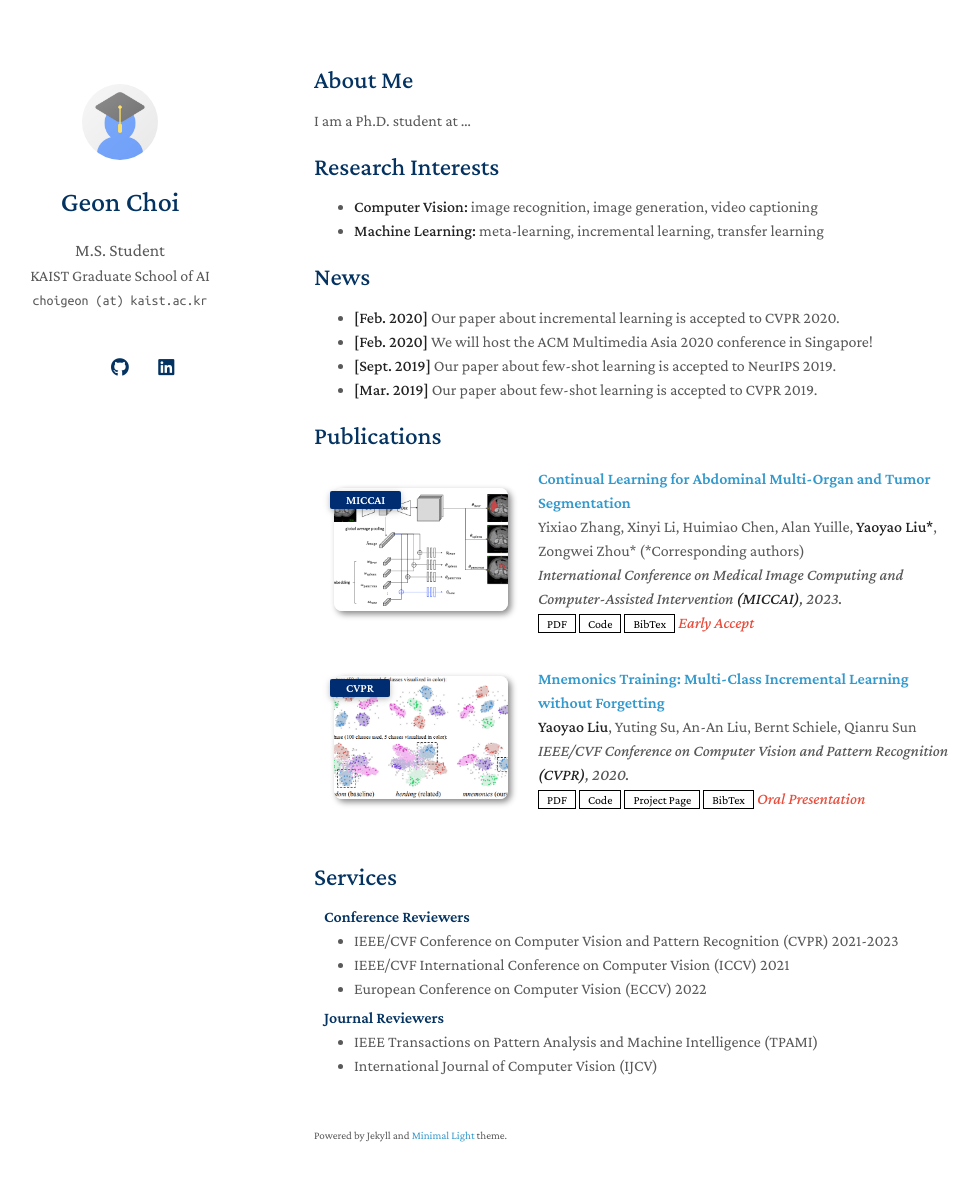
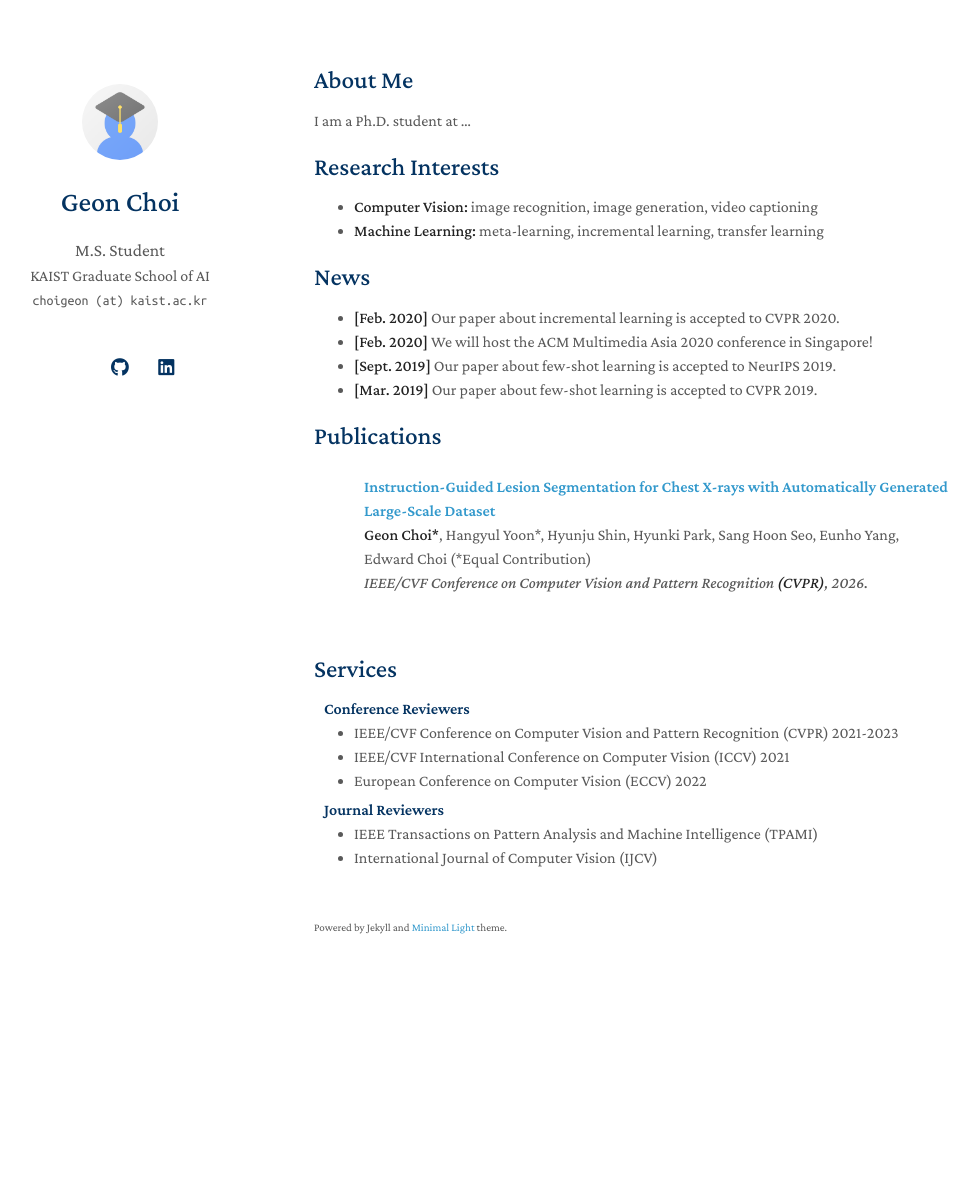
Before and after one commit to checkoneee/checkoneee.github.io, a Jekyll site: the page built from index.md, in a window 1280 px wide and 1216 px high. Shown: the top 1181 px of the window, without its empty margins (156-1135 px from the left). Built offline with Jekyll 4.4.1, drawn with Linux system fonts in a browser that asks for light colours; a style sheet for code colours, icons or effects is not loaded; our own code applies the rules of GitHub Pages for plain Markdown files.

Commit message:
Update publications with new lesion segmentation entry
Removed an old publication and added a new one related to lesion segmentation for chest X-rays, including conference details.

```diff
--- a/_data/publications.yml
+++ b/_data/publications.yml
@@ -1,22 +1,11 @@
 main:
 
-  - title: Continual Learning for Abdominal Multi-Organ and Tumor Segmentation
-    authors: Yixiao Zhang, Xinyi Li, Huimiao Chen, Alan Yuille, <strong>Yaoyao Liu*</strong>, Zongwei Zhou* (*Corresponding authors)
-    conference_short: MICCAI
-    conference: International Conference on Medical Image Computing and Computer-Assisted Intervention <strong>(MICCAI)</strong>, 2023.
-    pdf: https://arxiv.org/pdf/2306.00988.pdf
-    code: https://github.com/MrGiovanni/ContinualLearning
-    bibtex: https://bib.yliu.me/MICCAI23.txt
-    image: ./assets/img/teaser_example_2.png
-    notes: Early Accept
-
-  - title: "Mnemonics Training: Multi-Class Incremental Learning without Forgetting"
-    authors: <strong>Yaoyao Liu</strong>, Yuting Su, An-An Liu, Bernt Schiele, Qianru Sun
+  - title: Instruction-Guided Lesion Segmentation for Chest X-rays with Automatically Generated Large-Scale Dataset
+    authors: <strong>Geon Choi*</strong>, Hangyul Yoon*, Hyunju Shin, Hyunki Park, Sang Hoon Seo, Eunho Yang, Edward Choi (*Equal Contribution)
     conference_short: CVPR
-    conference: IEEE/CVF Conference on Computer Vision and Pattern Recognition <strong>(CVPR)</strong>, 2020.
-    pdf: https://arxiv.org/pdf/2002.10211.pdf
-    code: https://github.com/yaoyao-liu/class-incremental-learning/tree/main/mnemonics-training
-    page: https://class-il.mpi-inf.mpg.de/mnemonics/
-    bibtex: https://class-il.mpi-inf.mpg.de/mnemonics/
-    notes: Oral Presentation
-    image: ./assets/img/teaser_example.png
+    conference: IEEE/CVF Conference on Computer Vision and Pattern Recognition <strong>(CVPR)</strong>, 2026.
+    #pdf: https://arxiv.org/pdf/2306.00988.pdf
+    #code: https://github.com/MrGiovanni/ContinualLearning
+    #bibtex: https://bib.yliu.me/MICCAI23.txt
+    #image: ./assets/img/teaser_example_2.png
+    #notes: Early Accept
```
